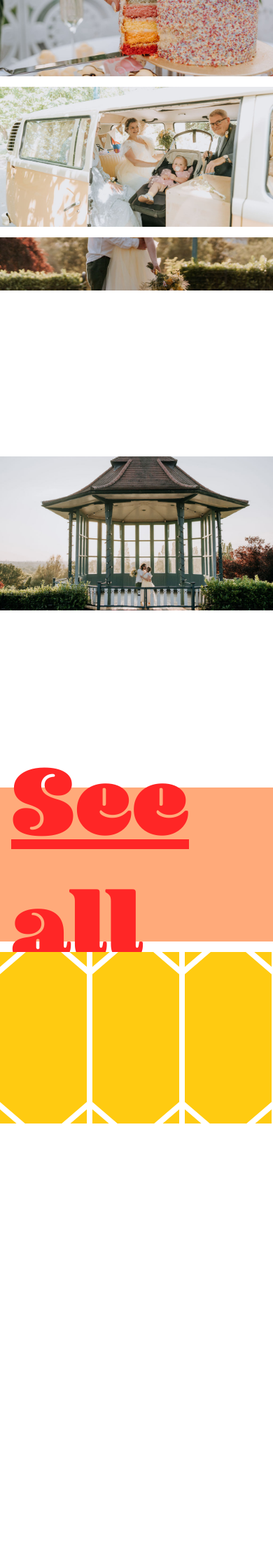
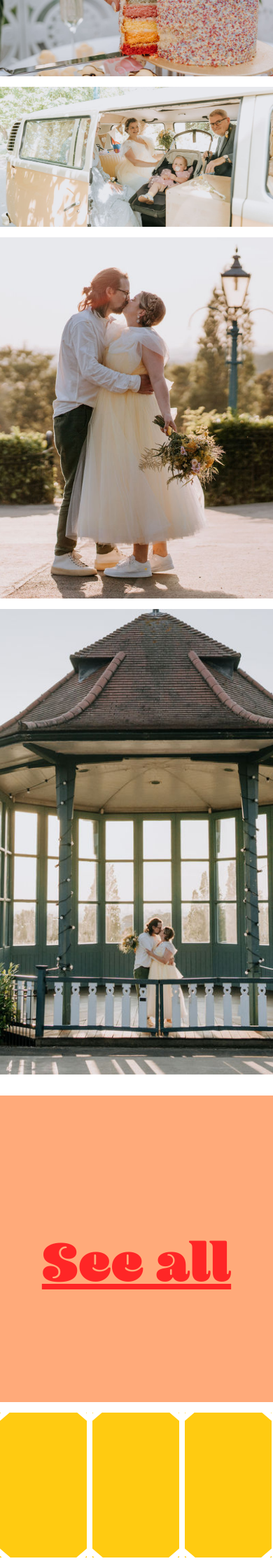
Before and after one commit to robcleaton/yellow-wedding, a Jekyll site: the page built from index.html, in a window 390 px wide. Shown: the part 1000-3240 px from the top of the page at 70% size. Built offline with Jekyll 4.4.1, drawn with Linux system fonts in a browser that asks for light colours; before the commit the page ends 2620 px from its top, so only the background shows below that.

Commit message:
mobile see photos

```diff
--- a/_sass/_media.scss
+++ b/_sass/_media.scss
@@ -110,7 +110,7 @@
     flex-direction: column;
 
     .venue {
-      height: 220px;
+      // height: 220px;
       border-right: none;
       border-bottom: 15px solid white;
       img {
@@ -140,6 +140,7 @@
   .running-order {
     width: 100%;
     padding: 38px;
+    height: 440px;
     img {
       width: 68%;
     }
@@ -199,6 +200,12 @@
   #mc_embed_signup .mc-field-group input {
     padding: 10px 0px !important;
   }
+  .full-width.seephotos .venue a {
+    font-size: 80px;
+  }
+  .full-width.seephotos {
+    height: 660px !important;
+  }
 }
 
 // Tablet
```
